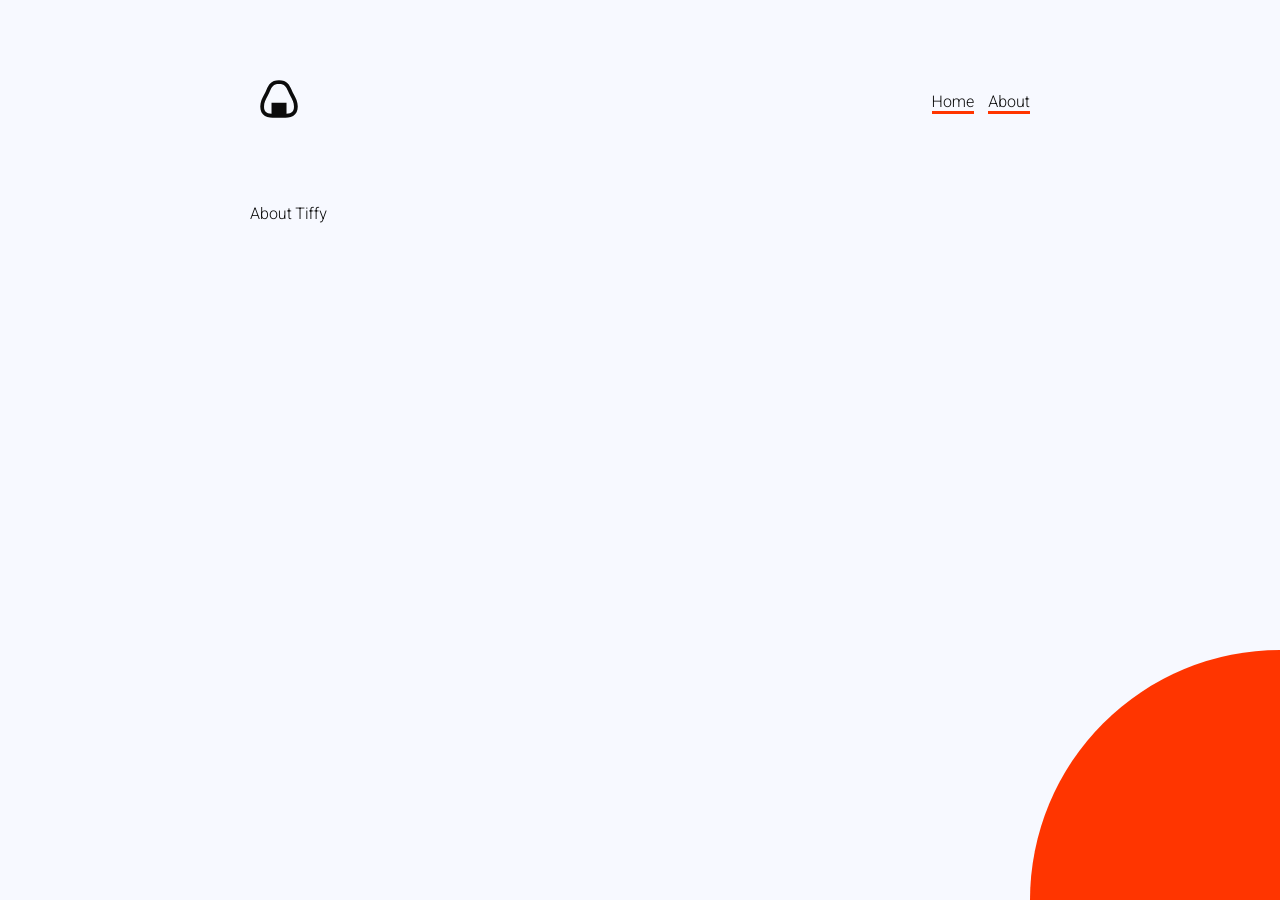
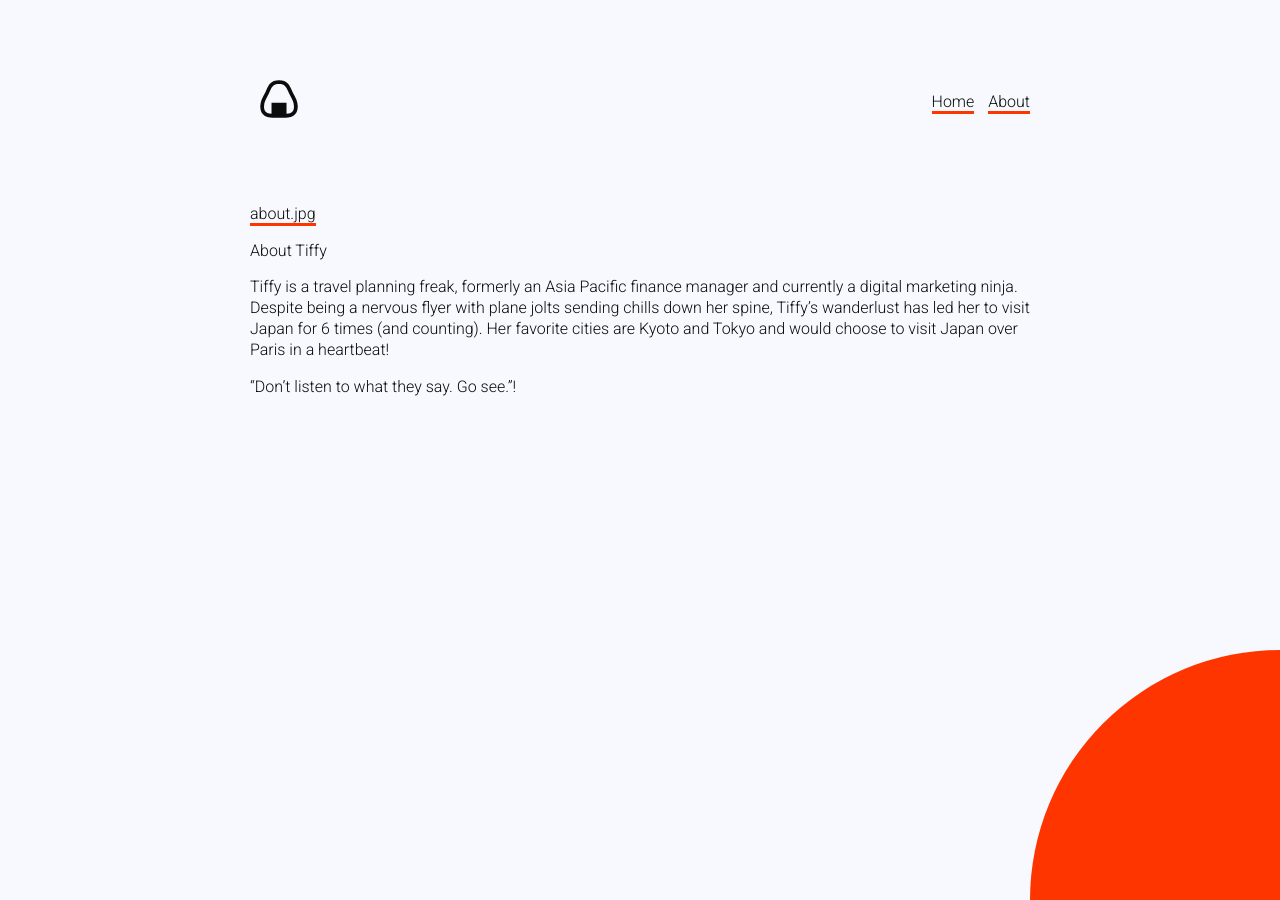
Before and after one commit to isaacrossi/anightinjapan, a Jekyll site: the page built from about.md, in a window 1280 px wide. Built offline with Jekyll 4.4.1, drawn with Linux system fonts in a browser that asks for light colours.

Commit message:
Updated About

```diff
--- a/about.md
+++ b/about.md
@@ -4,4 +4,10 @@
 layout: default
 ---
 
+[about.jpg](/uploads/about.jpg)
+
 About Tiffy
+
+Tiffy is a travel planning freak, formerly an Asia Pacific finance manager and currently a digital marketing ninja. Despite being a nervous flyer with plane jolts sending chills down her spine, Tiffy’s wanderlust has led her to visit Japan for 6 times (and counting). Her favorite cities are Kyoto and Tokyo and would choose to visit Japan over Paris in a heartbeat!
+
+“Don't listen to what they say. Go see.”!
```
